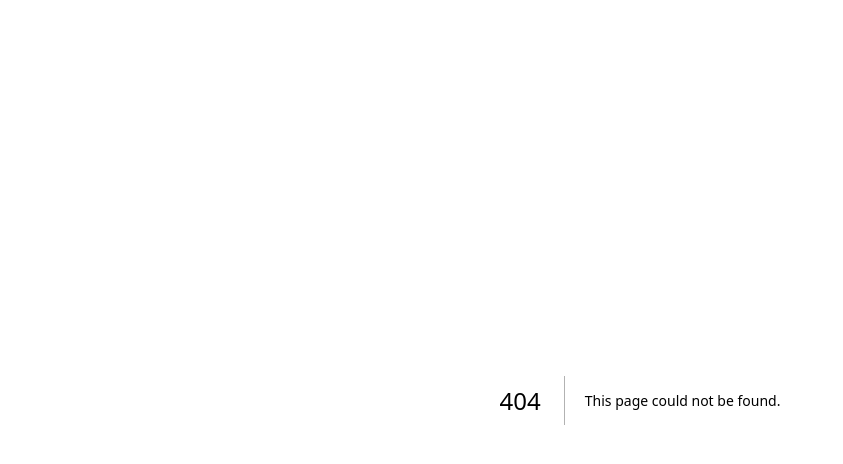
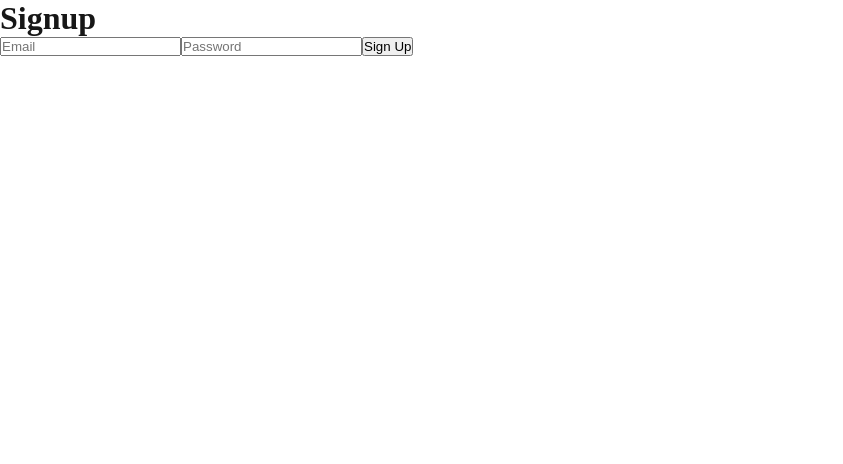
Before and after one commit to dai-570415/next-supabase-blog, a Next.js app: page /signup in a window 1280 px wide. Before the commit this address had no page. Shown: the top 464 px of the page, without its empty margins (0-843 px from the left). Built offline with nearby package versions, Linux system fonts and the light colour scheme; no server answers.

Commit message:
api先変更

```diff
--- a/src/components/News/css/News.module.min.css
+++ b/src/components/News/css/News.module.min.css
@@ -1 +1 @@
-.news{display:flex;justify-content:space-between;flex-direction:column;gap:40px 0;border-left:1px solid var(--border);border-right:1px solid var(--border)}@media screen and (max-width: 499px){.news{gap:20px 0;border:none}}.news form{width:100%;margin:0 0 20px 0}.news form .input input,.news form .input textarea{display:block;font-size:16px;color:var(--foreground);line-height:1.4;width:100%;margin:0 0 20px 0;padding:12px;border:none;border-bottom:1px solid var(--border);outline:none;background:var(--background)}.news form .input textarea{resize:none;height:120px}.news form button{display:block;font-size:12px;font-weight:bold;color:var(--background);width:120px;margin:0 20px 0 auto;padding:8px;border:1px solid var(--foreground);border-radius:9999px;background:var(--foreground);transition:.5s}.news form button:hover{color:var(--foreground);background:var(--background)}.news .newsList{width:100%;margin:0 0 40px 0}.news .newsList ul li{margin:0 0 20px 0;padding:0 20px 20px;border-bottom:1px solid var(--border)}.news .newsList ul li:first-child{padding:20px;border-top:1px solid var(--border)}.news .newsList ul li:last-child{margin:0;padding:0 20px;border-bottom:none}.news .newsList ul li h3{font-size:16px;margin:0 0 10px 0}.news .newsList ul li p{font-size:14px;margin:0 0 10px 0}.news .newsList ul li small{font-size:12px;color:var(--border)}.news .newsList ul li h3,.news .newsList ul li p,.news .newsList ul li small{text-align:justify;line-height:1.7}
+.news{display:flex;justify-content:space-between;flex-direction:column;gap:40px 0;border-left:1px solid var(--border);border-right:1px solid var(--border)}@media screen and (max-width: 499px){.news{gap:20px 0;border:none}}.news form{width:100%;margin:0 0 20px 0}.news form .input input,.news form .input textarea{display:block;font-size:16px;color:var(--foreground);line-height:1.4;width:100%;margin:0 0 20px 0;padding:12px;border:none;border-bottom:1px solid var(--border);outline:none;background:var(--background)}.news form .input textarea{resize:none;height:120px}.news form button{display:block;font-size:12px;font-weight:bold;color:var(--background);width:120px;margin:0 20px 0 auto;padding:8px;border:1px solid var(--foreground);border-radius:9999px;background:var(--foreground);transition:.5s}.news form button:hover{color:var(--foreground);background:var(--background)}.news .newsList{width:100%;margin:0 0 40px 0}.news .newsList ul li{margin:0 0 20px 0;padding:0 20px 20px;border-bottom:1px solid var(--border)}.news .newsList ul li:last-child{margin:0;padding:0 20px;border-bottom:none}.news .newsList ul li:first-child{padding:20px;border-top:1px solid var(--border)}.news .newsList ul li h3{font-size:16px;margin:0 0 10px 0}.news .newsList ul li p{font-size:14px;margin:0 0 10px 0}.news .newsList ul li small{font-size:12px;color:var(--border)}.news .newsList ul li h3,.news .newsList ul li p,.news .newsList ul li small{text-align:justify;line-height:1.7}
--- /dev/null
+++ b/src/pages/signup.tsx
@@ -0,0 +1,45 @@
+'use client';
+
+import { useState } from 'react';
+import { supabase } from '@/utils/supabase/server';
+
+const Signup = () => {
+    const [email, setEmail] = useState('');
+    const [password, setPassword] = useState('');
+    const [message, setMessage] = useState('');
+
+    const handleSignup = async () => {
+        const { error } = await supabase.auth.signUp({
+            email,
+            password,
+        });
+
+        if (error) {
+            setMessage(error.message);
+        } else {
+            setMessage('Signup successful! Check your email for verification.');
+        }
+    };
+
+    return (
+        <div>
+            <h1>Signup</h1>
+            <input
+                type="email"
+                placeholder="Email"
+                value={email}
+                onChange={(e) => setEmail(e.target.value)}
+            />
+            <input
+                type="password"
+                placeholder="Password"
+                value={password}
+                onChange={(e) => setPassword(e.target.value)}
+            />
+            <button onClick={handleSignup}>Sign Up</button>
+            <p>{message}</p>
+        </div>
+    );
+};
+
+export default Signup;
```
Also changed, not shown: src/components/News/css/News.module.css (+4 -4 lines), src/components/News/css/News.module.scss (+4 -4 lines), src/pages/login.tsx (added, +45 -0 lines).
